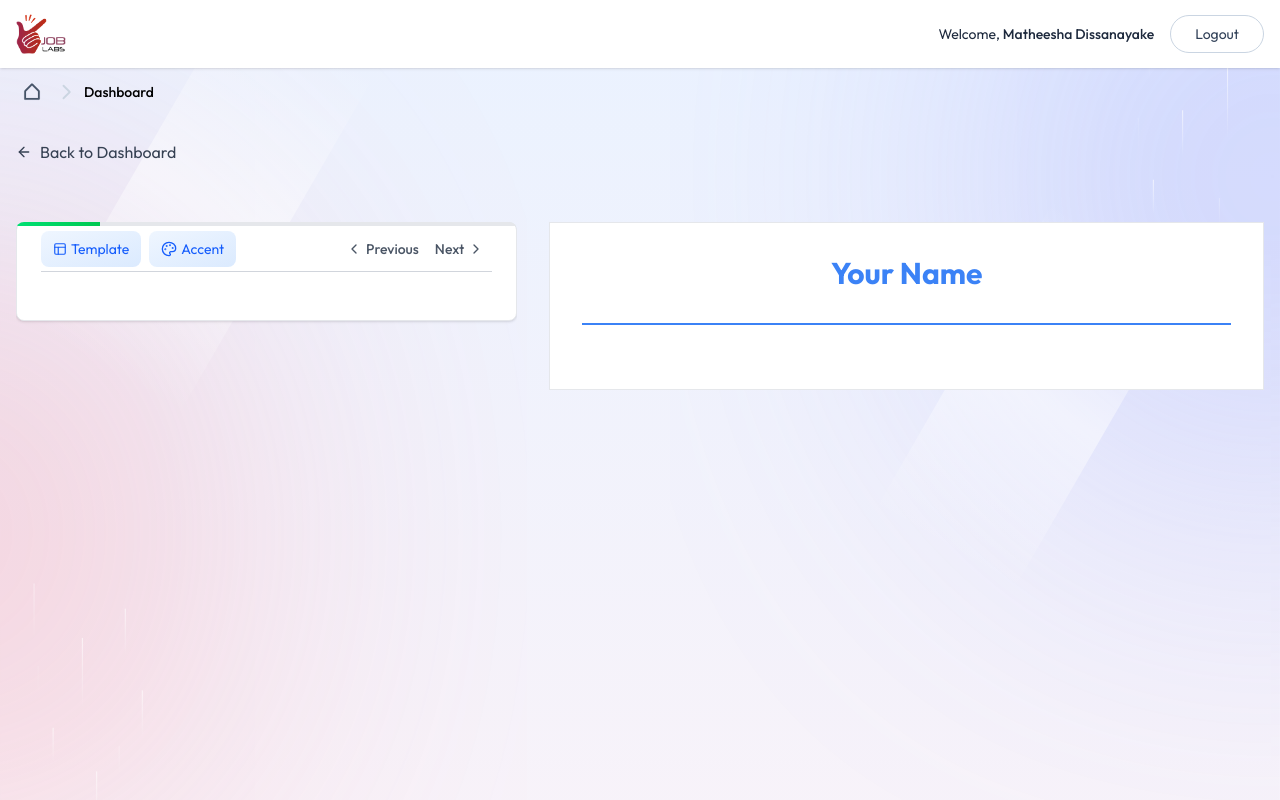
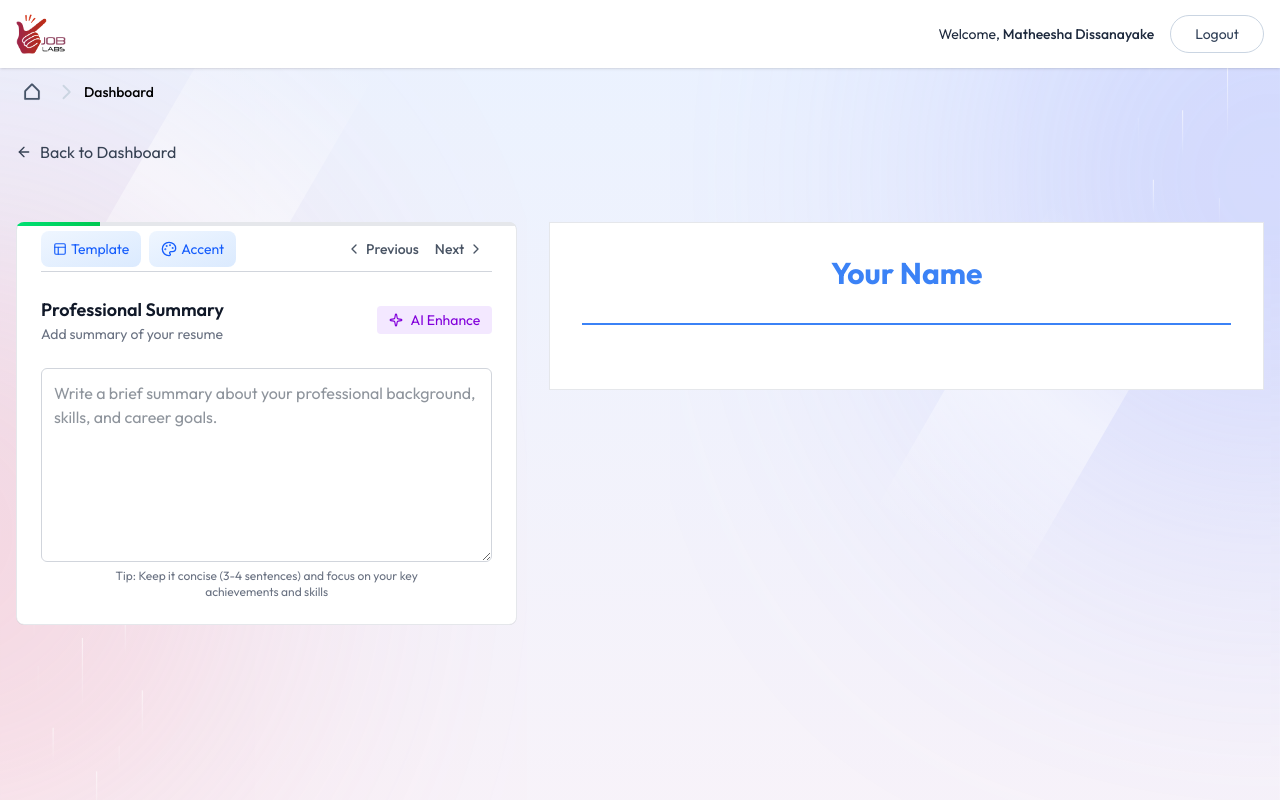
Before and after one commit to chamma08/ai-resume-builder, a React (Vite) app in the folder client/: page /app/builder/1 in a window 1280 px wide. Both pictures are taken after a click on the button "Next". Built offline with nearby package versions, Linux system fonts and the light colour scheme.

Commit message:
Created Professional summary form

```diff
--- /dev/null
+++ b/client/src/components/ResumeBuilderSections/ProfessionalSummary.jsx
@@ -0,0 +1,34 @@
+import { Sparkle } from "lucide-react";
+import React from "react";
+
+export default function ProfessionalSummary({ data, onChange, setResumeData }) {
+  return (
+    <div className="space-y-4">
+      <div className="flex items-center justify-between">
+        <div>
+          <h3 className="text-lg gap-2 text-gray-900 font-semibold">
+            Professional Summary
+          </h3>
+          <p className="text-sm text-gray-500">
+            Add summary of your resume
+          </p>
+        </div>
+        <button className="flex items-center gap-2 px-3 py-1 text-sm bg-purple-100 text-purple-700 rounded hover:bg-purple-200 transition-colors disabled:opacity-50">
+          <Sparkle size={14} />
+          AI Enhance
+        </button>
+      </div>
+
+      <div className="mt-6">
+        <textarea
+          value={data || ""}
+          rows={7}
+          onChange={(e) => onChange(e.target.value)}
+          placeholder="Write a brief summary about your professional background, skills, and career goals."
+          className="w-full min-h-[120px] border border-gray-300 rounded-md p-3 text-gray-800 focus:outline-none focus:ring-2 focus:ring-blue-400 resize-y"
+        />
+        <p className="text-xs text-gray-500 max-w-4/5 mx-auto text-center">Tip: Keep it concise (3-4 sentences) and focus on your key achievements and skills</p>
+      </div>
+    </div>
+  );
+}
--- a/client/src/pages/ResumeBuilder.jsx
+++ b/client/src/pages/ResumeBuilder.jsx
@@ -16,6 +16,7 @@ import PersonalInfo from "../components/ResumeBuilderSections/PersonalInfo";
 import ResumePreview from "../components/ResumeBuilderSections/ResumePreview";
 import TemplateSelector from "../components/ResumeBuilderSections/TemplateSelector";
 import ColorPicker from "../components/ResumeBuilderSections/ColorPicker";
+import ProfessionalSummary from "../components/ResumeBuilderSections/ProfessionalSummary";
 
 export default function ResumeBuilder() {
   const { resumeId } = useParams();
@@ -98,7 +99,10 @@ export default function ResumeBuilder() {
                   <ColorPicker
                     selectedColor={resumeData.accent_color}
                     onChange={(color) =>
-                      setResumeData((prev) => ({ ...prev, accent_color: color }))
+                      setResumeData((prev) => ({
+                        ...prev,
+                        accent_color: color,
+                      }))
                     }
                   />
                 </div>
@@ -151,15 +155,26 @@ export default function ResumeBuilder() {
                     />
                   </div>
                 )}
+
+                {activeSection.id === "summary" && (
+                  <ProfessionalSummary
+                    data={resumeData.professional_summary}
+                    onChange={(data) =>
+                      setResumeData((prev) => ({
+                        ...prev,
+                        professional_summary: data,
+                      }))
+                    }
+                    setResumeData={setResumeData}
+                  />
+                )}
               </div>
             </div>
           </div>
 
           {/* Right Side */}
           <div className="lg:col-span-7 max-lg:mt-6">
-                <div>
-                  {/* Buttons */}
-                </div>
+            <div>{/* Buttons */}</div>
 
             {/* Resume Preview */}
             <ResumePreview
```
Lines whose indentation alone changed are shown as unchanged.
